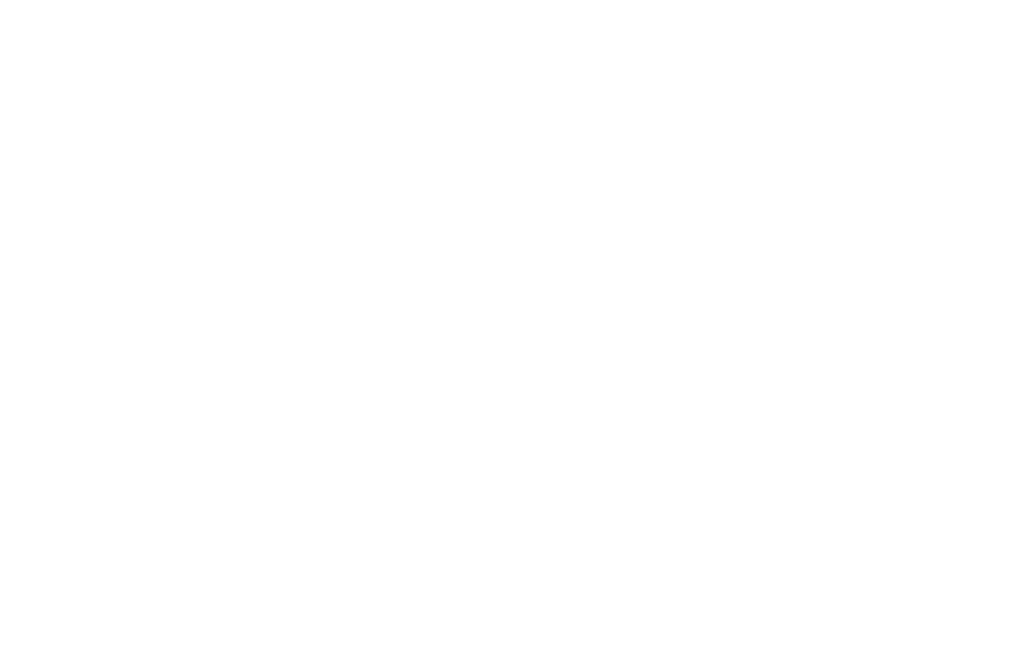
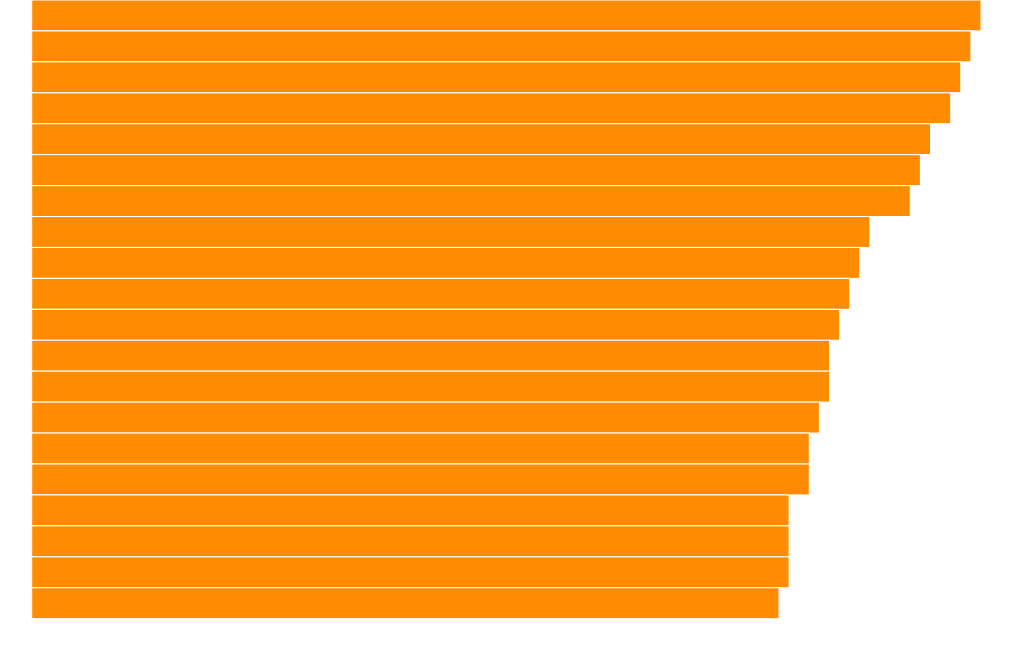
Before and after one commit to tomascarignano98/course-react-d3, a React (Vite) app: page / in a window 1280 px wide. Shown: the top 658 px of the page, without its empty margins (139-1151 px from the left). Built offline with nearby package versions, Linux system fonts and the light colour scheme.

Commit message:
create rectangles and render them

```diff
--- a/src/BarChart.tsx
+++ b/src/BarChart.tsx
@@ -17,9 +17,21 @@
   const yScale = d3
     .scaleBand()
     .domain(data.map((d) => d.city))
-    .range([height - 2 * margin, 0]);
+    .range([0, height - 2 * margin]);
 
-  return <svg viewBox={`0 0 ${width} ${height}`}></svg>;
+  const rectangles = data.map((d) => (
+    <rect
+      key={d.city}
+      x={margin}
+      y={yScale(d.city)}
+      width={xScale(d.sunshine)}
+      height={yScale.bandwidth()}
+      fill="darkorange"
+      stroke="white"
+    />
+  ));
+
+  return <svg viewBox={`0 0 ${width} ${height}`}>{rectangles}</svg>;
 };
 
 export default BarChart;
```
